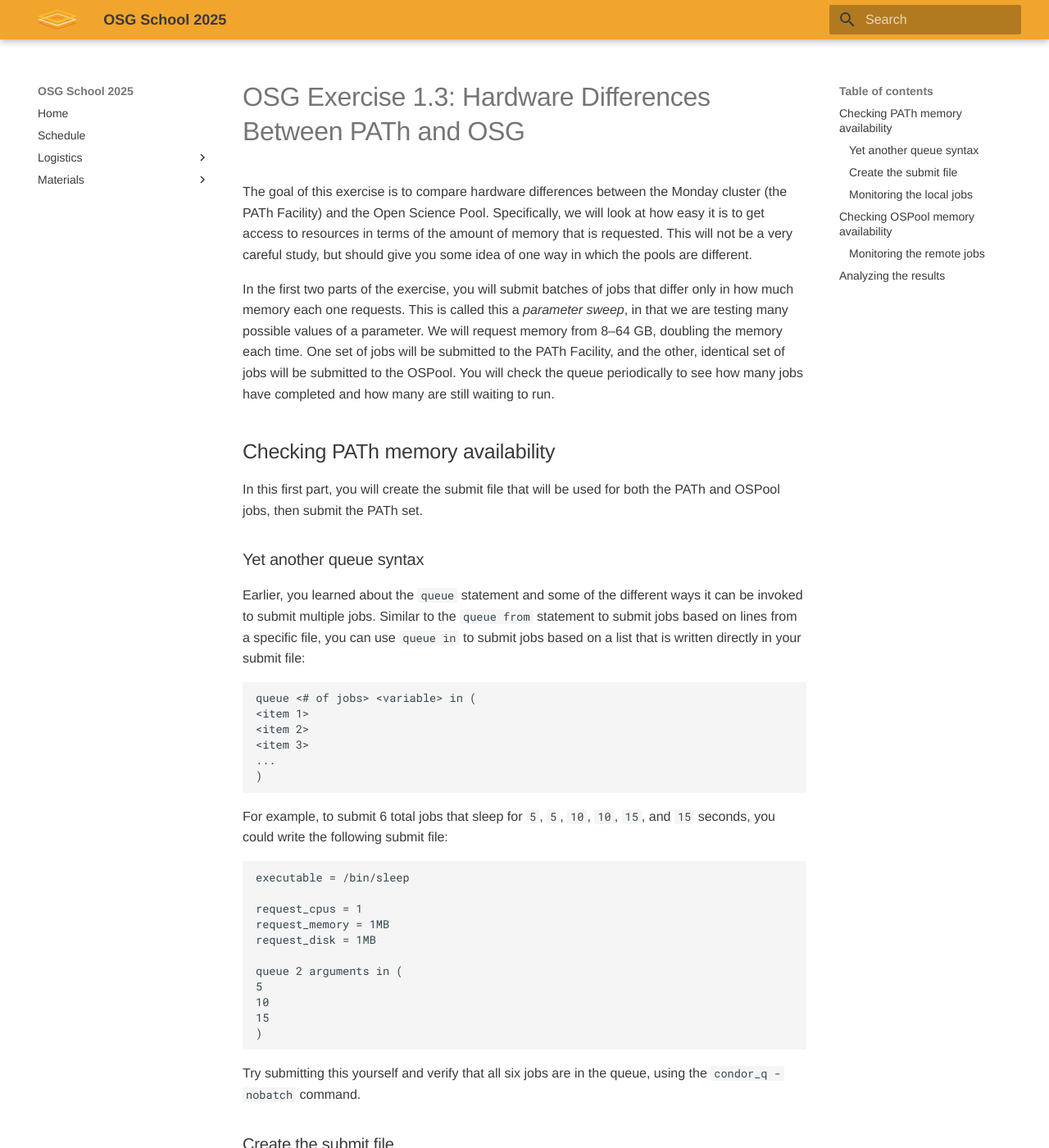
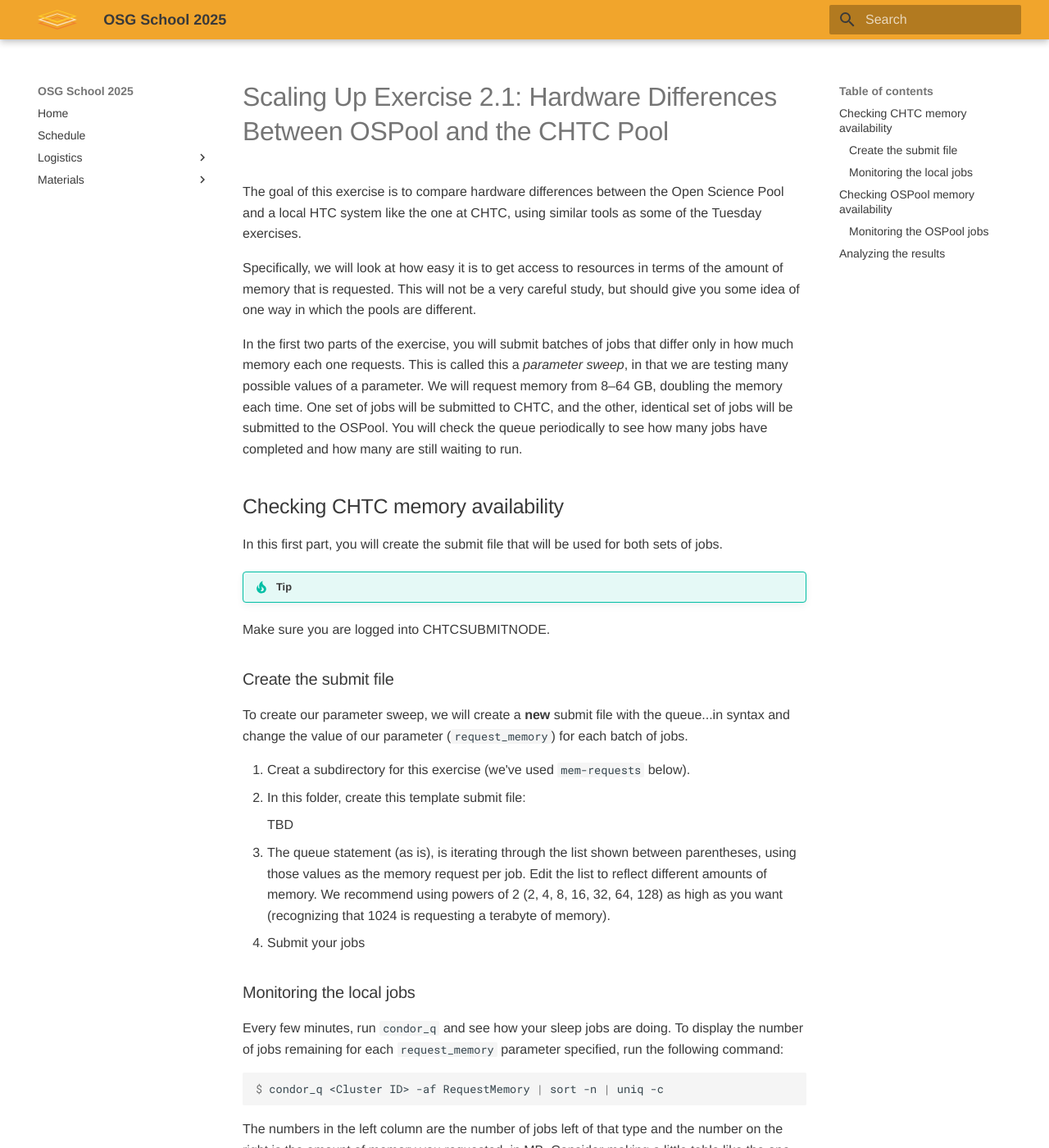
Before and after one commit to osg-htc/school-2025, an MkDocs documentation site: the page built from docs/materials/scaling/part2-ex1-hardware-diffs.md, in a window 1280 px wide and 1400 px high. Shown: the whole window at 82% size. Built offline with MkDocs 1.6.1 and Material for MkDocs 9.7.7, drawn with Linux system fonts in a browser that asks for light colours; some of the changed text lies outside the part shown.

Commit message:
updates to ospool vs chtc exercises

````diff
--- a/docs/materials/scaling/part2-ex1-hardware-diffs.md
+++ b/docs/materials/scaling/part2-ex1-hardware-diffs.md
@@ -2,10 +2,12 @@
 status: testing
 ---
 
-# OSG Exercise 1.3: Hardware Differences Between PATh and OSG
+# Scaling Up Exercise 2.1: Hardware Differences Between OSPool and the CHTC Pool
 
-The goal of this exercise is to compare hardware differences between the Monday cluster
-(the PATh Facility) and the Open Science Pool.
+The goal of this exercise is to compare hardware differences between the
+Open Science Pool and a local HTC system like the one at CHTC, using similar
+tools as some of the Tuesday exercises.
+
 Specifically, we will look at how easy it is to get access to resources
 in terms of the amount of memory that is requested.
 This will not be a very careful study,
@@ -15,67 +17,32 @@
 you will submit batches of jobs that differ only in how much memory each one requests.
 This is called this a *parameter sweep*, in that we are testing many possible values of a parameter.
 We will request memory from 8–64 GB, doubling the memory each time.
-One set of jobs will be submitted to the PATh Facility, and the other, identical set of jobs will be submitted to the OSPool.
+One set of jobs will be submitted to CHTC, and the other, identical set of jobs will be submitted to the OSPool.
 You will check the queue periodically to see how many jobs have completed and how many are still waiting to run.
 
-## Checking PATh memory availability
+## Checking CHTC memory availability
 
-In this first part, you will create the submit file that will be used for both the PATh and OSPool jobs,
-then submit the PATh set.
+In this first part, you will create the submit file that will be used for both sets of
+jobs.
 
-### Yet another queue syntax
-
-Earlier, you learned about the `queue` statement
-and some of the different ways it can be invoked to submit multiple jobs.
-Similar to the `queue from` statement to submit jobs based on lines from a specific file,
-you can use `queue in` to submit jobs based on a list that is written directly in your submit file:
-
-```
-queue <# of jobs> <variable> in (
-<item 1>
-<item 2>
-<item 3>
-...
-)
-```
-
-For example, to submit 6 total jobs that sleep for `5`, `5`, `10`, `10`, `15`, and `15` seconds,
-you could write the following submit file:
-
-```
-executable = /bin/sleep
-
-request_cpus = 1
-request_memory = 1MB
-request_disk = 1MB
-
-queue 2 arguments in (
-5
-10
-15
-)
-```
-
-Try submitting this yourself and verify that all six jobs are in the queue,
-using the `condor_q -nobatch` command.
+!!! Tip
+Make sure you are logged into CHTCSUBMITNODE.
 
 ### Create the submit file
 
 To create our parameter sweep,
-we will create a **new** submit file with the queue…in syntax
+we will create a **new** submit file with the queue...in syntax
 and change the value of our parameter (`request_memory`) for each batch of jobs.
 
-1.  Log in or switch back to `ap1.facility.path-cc.io` (yes, back to PATh!)
-1.  Create and change into a new subdirectory called `osg-ex13`
-1.  Create a submit file named `sleep.sub` that executes the command `/bin/sleep 300`.
+1. Creat a subdirectory for this exercise (we've used `mem-requests` below).
+1. In this folder, create this template submit file:
 
-    !!! note
-        If you do not remember all of the submit statements to write this file, or just to go faster,
-        find a similar submit file from a previous exercise.
-        Copy the file and rename it here, and make sure the argument to `sleep` is `300`.
+	TBD
 
-1.  Use the queue…in syntax to submit 10 jobs *each* for the following memory requests: 8, 16, 32, and 64&nbsp;GB.
-    There will be 40 jobs total: 10 jobs requesting 8&nbsp;GB, 10 requesting 16&nbsp;GB, etc.
+1.  The queue statement (as is), is iterating through the list shown between parentheses,
+using those values as the memory request per job. Edit the list to reflect different
+amounts of memory. We recommend using powers of 2 (2, 4, 8, 16, 32, 64, 128) as high
+as you want (recognizing that 1024 is requesting a terabyte of memory).
 1.  Submit your jobs
 
 ### Monitoring the local jobs
@@ -100,7 +67,7 @@
 | 64 GB  | 10            | 9             |               |
 
 In the meantime, between checking on your local jobs, start the next section –
-but take a break every few minutes to switch back to `ap1` and record progress on your PATh jobs.
+but take a break every few minutes to switch back to `CHTCSUBMITNODE` and record progress on your jobs.
 
 ## Checking OSPool memory availability
 
@@ -108,29 +75,29 @@
 
 1.  Log in or switch to `ap40.uw.osg-htc.org`
 
-1.  Copy the `osg-ex13` directory from the [section above](#checking-path-memory-availability)
-    from `ap1.facility.path-cc.io` to `ap40.uw.osg-htc.org`
+1.  Copy the `mem-requests` directory from the [section above](#checking-path-memory-availability)
+    from `CHTCSUBMITNODE` to `ap40.uw.osg-htc.org`
 
     If you get stuck during the copying process, refer to [OSG exercise 1.1](part1-ex1-login-scp.md).
 
 1.  Submit the jobs to the OSPool
 
-### Monitoring the remote jobs
+### Monitoring the OSPool jobs
 
 As you did in the first part, use `condor_q` to track how your sleep jobs are doing.
 It is fine to move on to the next exercise, but keep tracking the status of both sets of these jobs.
-After you are done with the [next exercise](part1-ex4-software-diffs.md),
+After you are done with the [next exercise](part2-ex2-software-diffs.md),
 come back to this exercise and analyze the results.
 
 ## Analyzing the results
 
-Have all of your jobs from this exercise completed on both PATh and the OSPool?
-How many jobs have completed thus far on PATh?
-How many have completed thus far on the OSPool?
+Have all of your jobs from this exercise completed on both CHTC and the OSPool?
+* How many jobs have completed thus far on CHTC?
+* How many have completed thus far on the OSPool?
 
 Due to the dynamic nature of the OSPool,
 the demand for higher memory jobs there may have resulted in a temporary increase in high-memory slots there.
 That being said, high-memory are a high-demand, low-availability resource in the OSPool
-so your 64&nbsp;GB jobs may have taken longer to run or complete.
-On the other hand, PATh has a fair number of 64&nbsp;GB (and greater) slots
+so your 64&nbsp;GB jobs (or higher!) may have taken longer to run or complete.
+On the other hand, CHTC has a fair number of 64&nbsp;GB (and greater) slots
 so all your jobs have a high chance of running.
````
Also changed, not shown: docs/materials/scaling/part2-ex2-software-diffs.md (+1 -1 lines).
